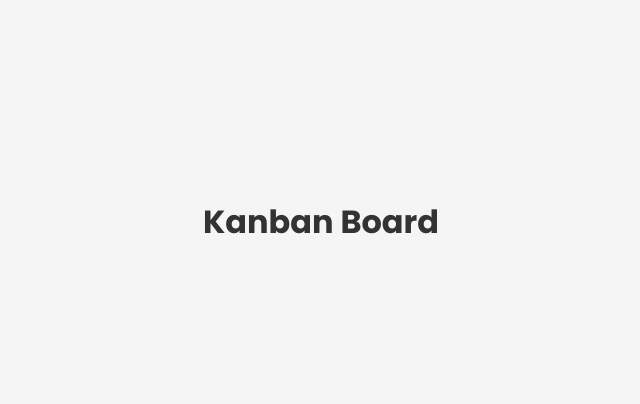
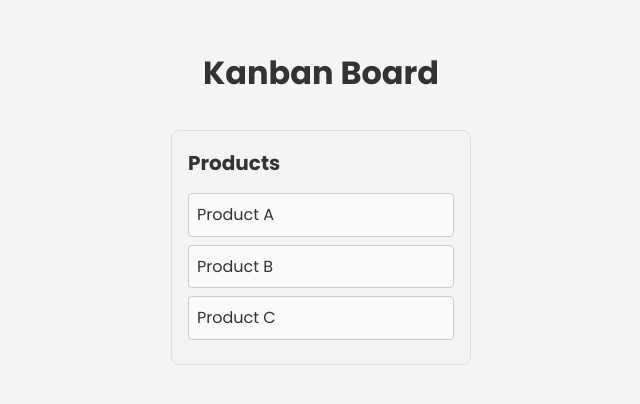
Before and after one commit to lucaspanizio/kanban, a React (Vite) app: page / in a window 1280 px wide. Shown: the part 178-582 px from the top of the page, without its empty margins (319-959 px from the left). Built offline with nearby package versions, Linux system fonts and the light colour scheme.

Commit message:
:sparkles: feat: initial sortable setup for one-column layout

```diff
--- a/src/app.tsx
+++ b/src/app.tsx
@@ -2,16 +2,70 @@ import isPropValid from '@emotion/is-prop-valid'
 import { StyleSheetManager } from 'styled-components'
 
 import { GlobalStyle } from './global/styles'
+import { useState } from 'react'
+import { arrayMove, sortableKeyboardCoordinates } from '@dnd-kit/sortable'
+import { restrictToWindowEdges, snapCenterToCursor } from '@dnd-kit/modifiers'
+import {
+  closestCorners,
+  DndContext,
+  DragEndEvent,
+  KeyboardSensor,
+  PointerSensor,
+  useSensor,
+  useSensors,
+} from '@dnd-kit/core'
+import { Column } from '@/components/column'
 
 export function App() {
+  const [cards, setCards] = useState([
+    { id: 1, title: 'Product A' },
+    { id: 2, title: 'Product B' },
+    { id: 3, title: 'Product C' },
+  ])
+
+  const sensors = useSensors(
+    useSensor(PointerSensor),
+    useSensor(KeyboardSensor, {
+      coordinateGetter: sortableKeyboardCoordinates,
+    }),
+  )
+
+  const getTaskPos = (id: number) => {
+    return cards.findIndex((card) => card.id === id)
+  }
+
+  const handleDragEnd = (event: DragEndEvent) => {
+    const { active, over } = event
+
+    if (active.id === over?.id) return
+
+    if (active && over) {
+      setCards((cards) => {
+        const originalPos = getTaskPos(Number(active.id))
+        const newPos = getTaskPos(Number(over.id))
+
+        return arrayMove(cards, originalPos, newPos)
+      })
+    }
+  }
+
   return (
-    <>
-      <StyleSheetManager enableVendorPrefixes shouldForwardProp={isPropValid}>
-        <GlobalStyle />
-        <div style={{ position: 'absolute', top: '50%', left: '50%', transform: 'translate(-50%, -50%)' }}>
-          <h1>Kanban Board</h1>
-        </div>
-      </StyleSheetManager>
-    </>
+    <StyleSheetManager enableVendorPrefixes shouldForwardProp={isPropValid}>
+      <GlobalStyle />
+
+      <main>
+        <h1>Kanban Board</h1>
+        <DndContext
+          sensors={sensors}
+          onDragEnd={handleDragEnd}
+          collisionDetection={closestCorners}
+          modifiers={[restrictToWindowEdges, snapCenterToCursor]}
+        >
+          <div className="container">
+            <Column id="products" title="Products" cards={cards} />
+          </div>
+        </DndContext>
+      </main>
+    </StyleSheetManager>
   )
 }
--- /dev/null
+++ b/src/components/card/index.tsx
@@ -0,0 +1,27 @@
+import { useSortable } from '@dnd-kit/sortable'
+import { CSS } from '@dnd-kit/utilities'
+import * as S from './styles'
+
+export type Card = {
+  id: number
+  title: string
+}
+
+interface Props extends Card {}
+
+export const Card = ({ id, title }: Props) => {
+  const { attributes, listeners, setNodeRef, transform, transition, isDragging } = useSortable({ id })
+
+  return (
+    <S.Wrapper
+      ref={setNodeRef}
+      {...attributes}
+      {...listeners}
+      tabIndex={0}
+      role="button"
+      style={{ transform: CSS.Translate.toString(transform), transition, opacity: isDragging ? 0.6 : 1 }}
+    >
+      {title}
+    </S.Wrapper>
+  )
+}
--- /dev/null
+++ b/src/components/card/styles.ts
@@ -0,0 +1,14 @@
+import styled from 'styled-components'
+
+export const Wrapper = styled.div`
+  background-color: #fafafa;
+  border: 1px solid #ccc;
+  padding: 0.5rem;
+  border-radius: 4px;
+  margin-bottom: 0.5rem;
+  cursor: grab;
+
+  &:focus {
+    outline: 2px solid oklch(74.6% 0.16 232.661);
+  }
+`
--- /dev/null
+++ b/src/components/column/index.tsx
@@ -0,0 +1,26 @@
+import { SortableContext, verticalListSortingStrategy } from '@dnd-kit/sortable'
+import { useDroppable } from '@dnd-kit/core'
+import { Card } from '@/components/card'
+import * as S from './styles'
+
+interface Props {
+  id: string
+  title: string
+  cards: Card[]
+}
+
+export const Column = ({ id, title, cards }: Props) => {
+  const { setNodeRef } = useDroppable({ id })
+
+  return (
+    <S.Wrapper ref={setNodeRef}>
+      <S.Title>{title}</S.Title>
+
+      <SortableContext items={cards} strategy={verticalListSortingStrategy}>
+        {cards.map((card) => (
+          <Card key={card.id} {...card} />
+        ))}
+      </SortableContext>
+    </S.Wrapper>
+  )
+}
--- /dev/null
+++ b/src/components/column/styles.ts
@@ -0,0 +1,16 @@
+import styled from 'styled-components'
+
+export const Wrapper = styled.div`
+  flex: 1;
+  padding: 16px;
+  min-width: 300px;
+  border-radius: 8px;
+  border: 1px solid #dedede;
+  background-color: oklch(96.7% 0.001 286.375);
+`
+
+export const Title = styled.h3`
+  font-weight: 700;
+  font-size: 1.25rem;
+  margin-bottom: 14px;
+`
--- a/src/global/styles.ts
+++ b/src/global/styles.ts
@@ -14,4 +14,18 @@ export const GlobalStyle = createGlobalStyle`
     line-height: 1.6;
     font-size: 16px;
   }
+
+  main {
+    display: flex;
+    flex-direction: column;
+    justify-content: center;
+    align-items: center;
+    height: 100vh;
+  }
+
+  .container {
+    display: flex;
+    gap: 1rem;
+    padding: 2rem;
+  }
 `
```
